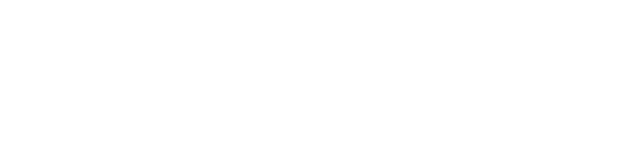
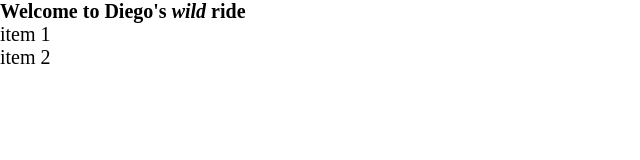
Before and after one commit to diegocrubi/diegocrubi.github.io, a plain HTML site: page index.html in a window 1280 px wide. Shown: the whole page, without its empty margins (0-640 px from the left). Drawn offline with Linux system fonts and the light colour scheme.

Commit message:
just messing with the website again

```diff
--- a/index.html
+++ b/index.html
@@ -15,6 +15,12 @@
        <!-- <script src="scripts/main.js" defer></script>-->
     </head>
     <body>
+        <!-- just writing a comment here don't mind me -->
+        <strong>Welcome to Diego's <em>wild</em> ride</strong>
+        <ul>
+            <li>item 1</li>
+            <li>item 2</li>
+        </ul>
 
     </body>
 
```
